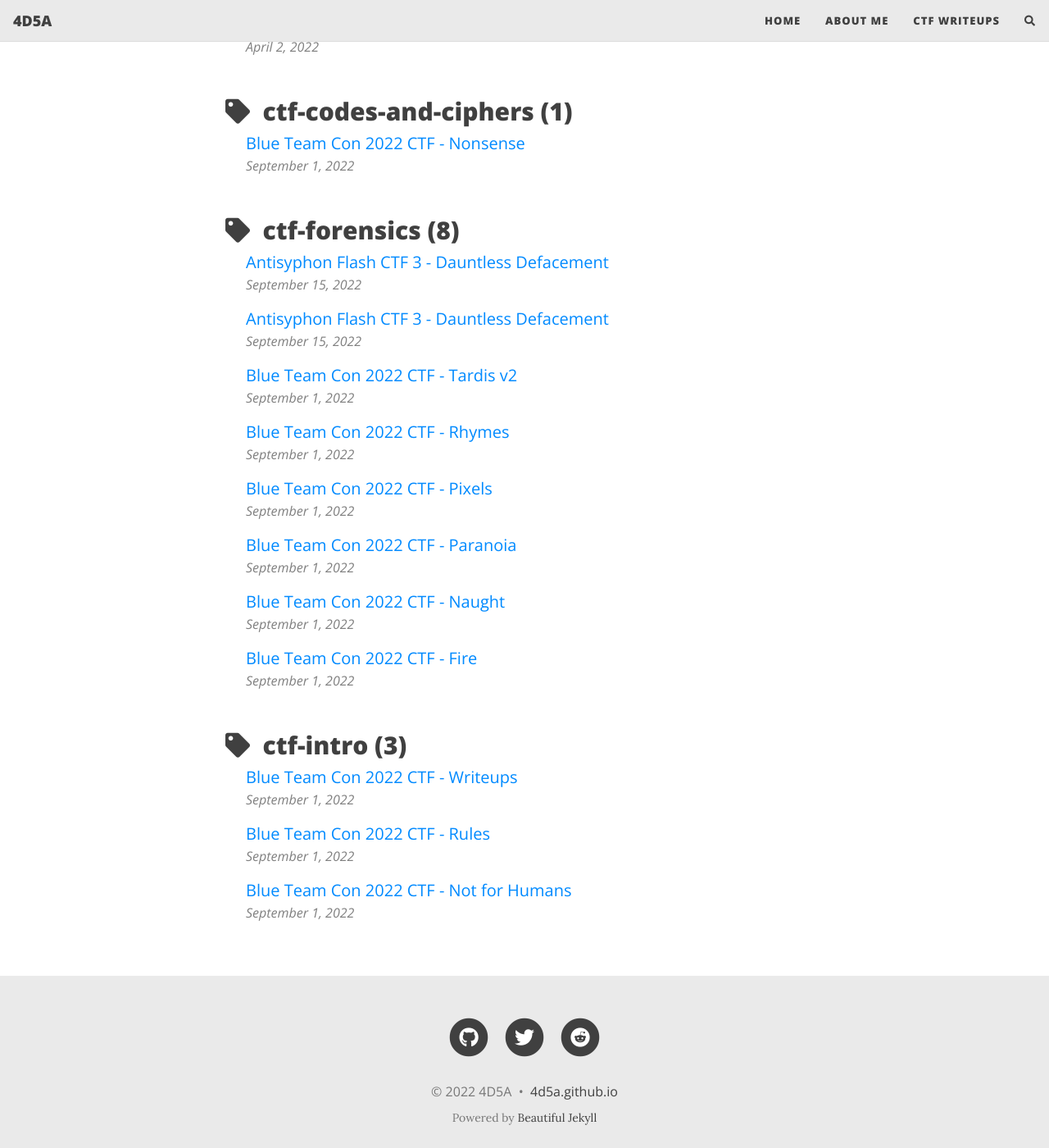
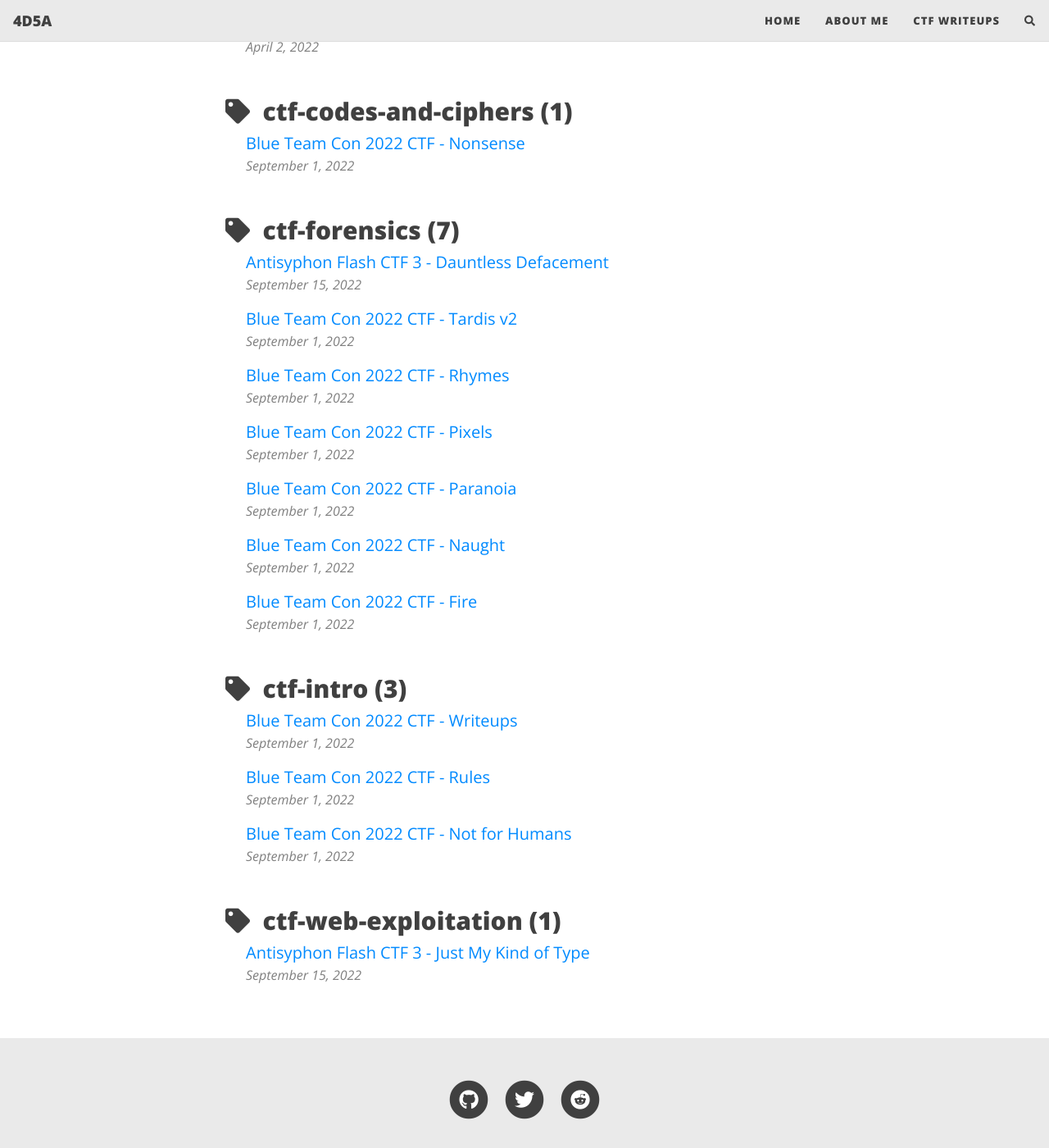
Before and after one commit to 4D5A/4d5a.github.io, a Jekyll site: the page built from tags.html, in a window 1280 px wide and 1400 px high, scrolled down 6683 px. Shown: the whole window at 82% size. Built offline with Jekyll 4.4.1, drawn with Linux system fonts in a browser that asks for light colours; nearby versions of some CDN libraries; comment, search, counter and statistics services are not loaded; some of the changed text lies outside the part shown.

Commit message:
corrected screenshots

```diff
--- a/_posts/2022-09-15-antisyphon-flash-ctf3-2022-just-my-kind-of-type.md
+++ b/_posts/2022-09-15-antisyphon-flash-ctf3-2022-just-my-kind-of-type.md
@@ -1,10 +1,10 @@
 ---
 layout: post
-title: Antisyphon Flash CTF 3 - Dauntless Defacement
+title: Antisyphon Flash CTF 3 - Just My Kind of Type
 gh-repo: 4D5A
 gh-badge: [follow]
 categories: [ctfwriteups]
-tags: [Antisyphon-Flash-CTF3,ctf-forensics]
+tags: [Antisyphon-Flash-CTF3,ctf-web-exploitation]
 after-content: [disclaimer-notice.html]
 ---
 ### Explanation
@@ -27,4 +27,4 @@
 9. Open a new tab.
 10. Browse to the URI for the profile picture.
 
-<img src="{{ '\assets\img\2022-09-15-antisyphon-flash-ctf3-2022-just-my-kind-of-type\antisyphon-flash-ctf3-2022-just-my-kind-of-type-screenshot.png' | relative_url }}" alt='Antisyphon Flash CTF #3 2022 Just My Kind of Type Screenshot' />
+<img src="{{ 'assets\img\2022-09-15-antisyphon-flash-ctf3-2022-just-my-kind-of-type\antisyphon-flash-ctf3-2022-just-my-kind-of-type-screenshot.png' | relative_url }}" alt='Antisyphon Flash CTF #3 2022 Just My Kind of Type Screenshot' />
```
Also changed, not shown: _posts/2022-09-15-antisyphon-flash-ctf3-2022-dauntless-defacement.md (+7 -7 lines).
